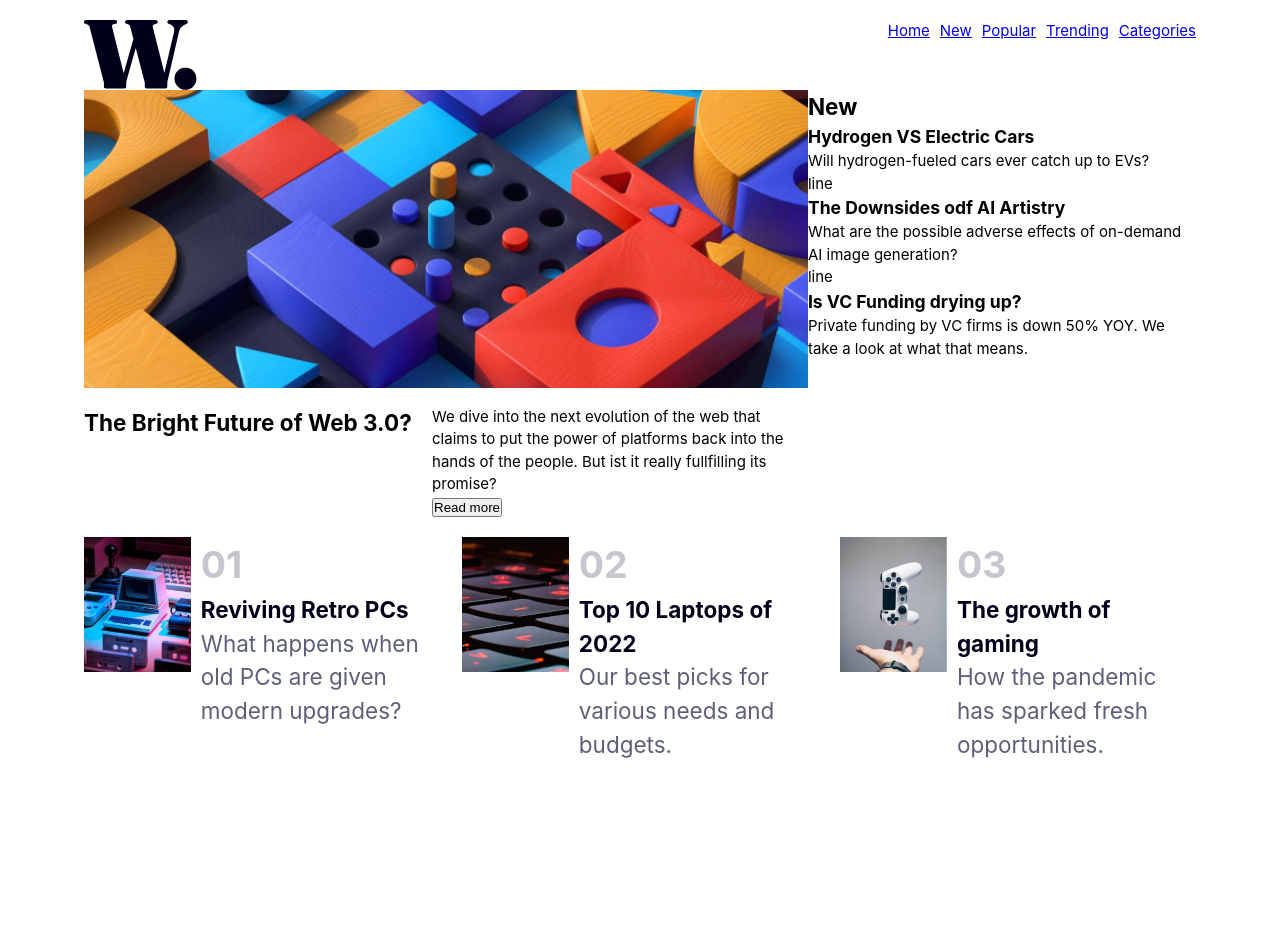
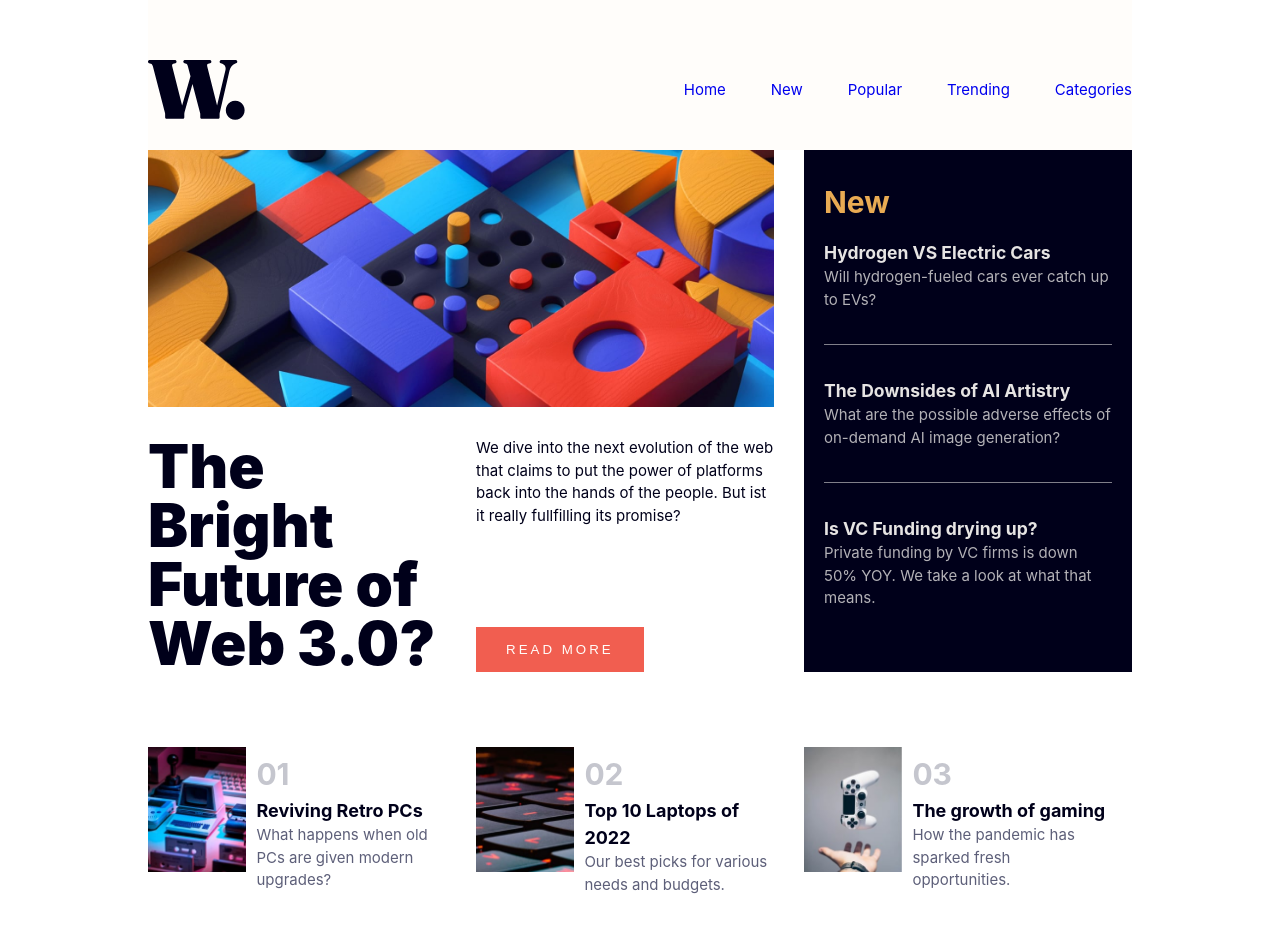
Before and after one commit to aleksandra-roguszewska/react-exercises, a React (Vite) app in the folder w-layout/: page / in a window 1280 px wide. Shown: the top 932 px of the page. Before the commit the page ends 800 px from the top, so only its background shows below. Built offline with nearby package versions, Linux system fonts and the light colour scheme.

Commit message:
add styles to components

```diff
--- a/w-layout/src/Layout.css
+++ b/w-layout/src/Layout.css
@@ -6,16 +6,16 @@
 
 .Layout {
   display: grid;
-  height: 100vh;
-  width: 90%;
-  grid-template-rows: 70px 1fr;
-  padding: 20px;
+  width: 80%;
+  grid-template-rows: 10rem 1fr;
+  padding: 0 20px 80px 20px;
 }
 
 .site_content {
   display: grid;
   height: 100%;
   width: 100%;
+  grid-template-columns: 1fr 1fr 1fr;
   grid-template-areas:
     "article article aside"
     "article article aside"
--- a/w-layout/src/components/Article/Article.jsx
+++ b/w-layout/src/components/Article/Article.jsx
@@ -5,7 +5,9 @@ const Article = ({ className, imageSrc }) => {
   return (
     <article className={`${className} ${styles.article}`}>
       <img src={imageSrc} className={styles.hero_image}></img>
-      <h1 className={styles.heading}>The Bright Future of Web 3.0?</h1>
+      <h1 className={styles.heading}>
+        The Bright <br></br>Future of <br></br>Web 3.0?
+      </h1>
       <div className={styles.wrapper}>
         <p className={styles.paragraph}>
           We dive into the next evolution of the web that claims to put the
--- a/w-layout/src/components/Article/Article.module.css
+++ b/w-layout/src/components/Article/Article.module.css
@@ -1,5 +1,7 @@
 .article {
+  width: 100%;
   display: grid;
+  grid-template-columns: 1fr 1fr;
   grid-template-areas:
     "hero_image hero_image"
     "heading wrapper";
@@ -8,12 +10,32 @@
 .hero_image {
   grid-area: hero_image;
   width: 100%;
+  margin-bottom: 2rem;
+  padding-right: 2rem;
 }
 
 .heading {
   grid-area: heading;
+  font-size: 4rem;
+  line-height: 0.98;
+  font-weight: 900;
+  margin-right: 20px;
 }
 
 .wrapper {
   grid-area: wrapper;
+  display: flex;
+  flex-direction: column;
+  justify-content: space-between;
+  align-items: flex-start;
+  padding-right: 2rem;
 }
+
+.button {
+  background-color: var(--soft_red);
+  color: var(--off_white);
+  border: none;
+  text-transform: uppercase;
+  padding: 1rem 2rem;
+  letter-spacing: 0.2rem;
+}
--- a/w-layout/src/components/Aside/Aside.jsx
+++ b/w-layout/src/components/Aside/Aside.jsx
@@ -6,20 +6,22 @@ const Aside = ({ className }) => {
   return (
     <aside className={`${className} ${styles.aside}`}>
       <h2 className={styles.heading}>New</h2>
+      <div className={styles.article_wrapper}>
         <AsideArticle
           headingText="Hydrogen VS Electric Cars"
           paragraphText="Will hydrogen-fueled cars ever catch up to EVs?"
         />
-      <div>line</div>
+        <div class={styles.line}></div>
         <AsideArticle
-        headingText="The Downsides odf AI Artistry"
+          headingText="The Downsides of AI Artistry"
           paragraphText="What are the possible adverse effects of on-demand AI image generation?"
         />
-      <div>line</div>
+        <div class={styles.line}></div>
         <AsideArticle
           headingText="Is VC Funding drying up?"
           paragraphText="Private funding by VC firms is down 50% YOY. We take a look at what that means."
         />
+      </div>
     </aside>
   );
 };
--- a/w-layout/src/components/Aside/Aside.module.css
+++ b/w-layout/src/components/Aside/Aside.module.css
@@ -0,0 +1,25 @@
+.aside {
+  height: 100%;
+  padding: 30px 20px;
+  background-color: var(--very_dark_blue);
+}
+
+.heading {
+  color: var(--soft_orange);
+  margin-bottom: 1rem;
+  font-size: 2rem;
+}
+
+.article_wrapper {
+  height: 80%;
+  display: flex;
+  flex-direction: column;
+  justify-content: space-between;
+}
+
+.line {
+  width: 100%;
+  height: 1px;
+  background-color: var(--off_white);
+  opacity: 0.5;
+}
--- a/w-layout/src/components/AsideArticle/AsideArticle.module.css
+++ b/w-layout/src/components/AsideArticle/AsideArticle.module.css
@@ -0,0 +1,11 @@
+.aside {
+  color: var(--off_white);
+}
+
+.heading {
+  opacity: 0.9;
+}
+
+.paragraphText {
+  opacity: 0.7;
+}
--- a/w-layout/src/components/Footer/Footer.module.css
+++ b/w-layout/src/components/Footer/Footer.module.css
@@ -1,5 +1,7 @@
 .footer {
-  display: flex;
+  display: grid;
+  grid-template-columns: 1fr 1fr 1fr;
   align-items: flex-start;
   justify-content: space-between;
+  margin-top: 5rem;
 }
--- a/w-layout/src/components/FooterArticle/FooterArticle.jsx
+++ b/w-layout/src/components/FooterArticle/FooterArticle.jsx
@@ -12,7 +12,7 @@ const FooterArticle = ({
       <img className={styles.footer_article_image} src={imageSrc}></img>
       <div className={styles.wrapper}>
         <h3 className={styles.heading1}>{heading1Text}</h3>
-        <h3 className={styles.heading2}>{heading2Text}</h3>
+        <h4 className={styles.heading2}>{heading2Text}</h4>
         <p className={styles.paragraph}>{paragraphText}</p>
       </div>
     </article>
--- a/w-layout/src/components/FooterArticle/FooterArticle.module.css
+++ b/w-layout/src/components/FooterArticle/FooterArticle.module.css
@@ -1,7 +1,8 @@
 .article {
   display: flex;
   align-items: flex-start;
-  width: 32%;
+  width: 100%;
+  height: 100%;
 }
 
 .footer_article_image {
@@ -11,22 +12,24 @@
 .wrapper {
   display: flex;
   flex-direction: column;
-  justify-content: space-between;
-  width: 70%;
-  padding: 0 10px;
+  justify-content: flex-start;
+  height: 100%;
+  width: 100%;
+  padding: 5px 20px 5px 10px;
 }
 
 .heading1 {
-  font-size: 2.5rem;
+  font-size: 2rem;
   color: var(--grayish_blue);
 }
 
 .heading2 {
-  font-size: 1.5rem;
+  font-size: 1.2rem;
+  font-weight: 700;
   color: var(--very_dark_blue);
 }
 
 .paragraph {
-  font-size: 1.5rem;
+  font-size: 1rem;
   color: var(--dark_grayish_blue);
 }
--- a/w-layout/src/components/Navigation/Navigation.jsx
+++ b/w-layout/src/components/Navigation/Navigation.jsx
@@ -12,11 +12,13 @@ const links = [
 const Navigation = ({ imageSrc, className }) => {
   return (
     <nav className={`${styles.navigation} ${className}`}>
-      <img className="logo" src={imageSrc}></img>
+      <img className={styles.logo} src={imageSrc}></img>
       <ul className={styles.link_list}>
         {links.map((link, index) => (
           <li key={index}>
-            <a href={link.linkUrl}>{link.linkText}</a>
+            <a className={styles.link} href={link.linkUrl}>
+              {link.linkText}
+            </a>
           </li>
         ))}
       </ul>
--- a/w-layout/src/components/Navigation/Navigation.module.css
+++ b/w-layout/src/components/Navigation/Navigation.module.css
@@ -1,12 +1,24 @@
 .navigation {
   display: flex;
   justify-content: space-between;
+  align-items: center;
+  padding-top: 2rem;
+  height: 10rem;
+  background-color: var(--off_white);
+}
+
+.logo {
+  height: 4rem;
 }
 
 .link_list {
   list-style-type: none;
   display: flex;
   flex-direction: row;
-  gap: 10px;
+  gap: 3rem;
   text-decoration: none;
 }
+
+.link {
+  text-decoration: none;
+}
--- a/w-layout/src/index.css
+++ b/w-layout/src/index.css
@@ -4,6 +4,7 @@
   line-height: 1.5;
   font-weight: 400;
   box-sizing: border-box;
+  color: var(--very_dark_blue);
 
   /* primary colors */
   --soft_orange: hsl(35, 77%, 62%);
```
Lines whose indentation alone changed are shown as unchanged.
